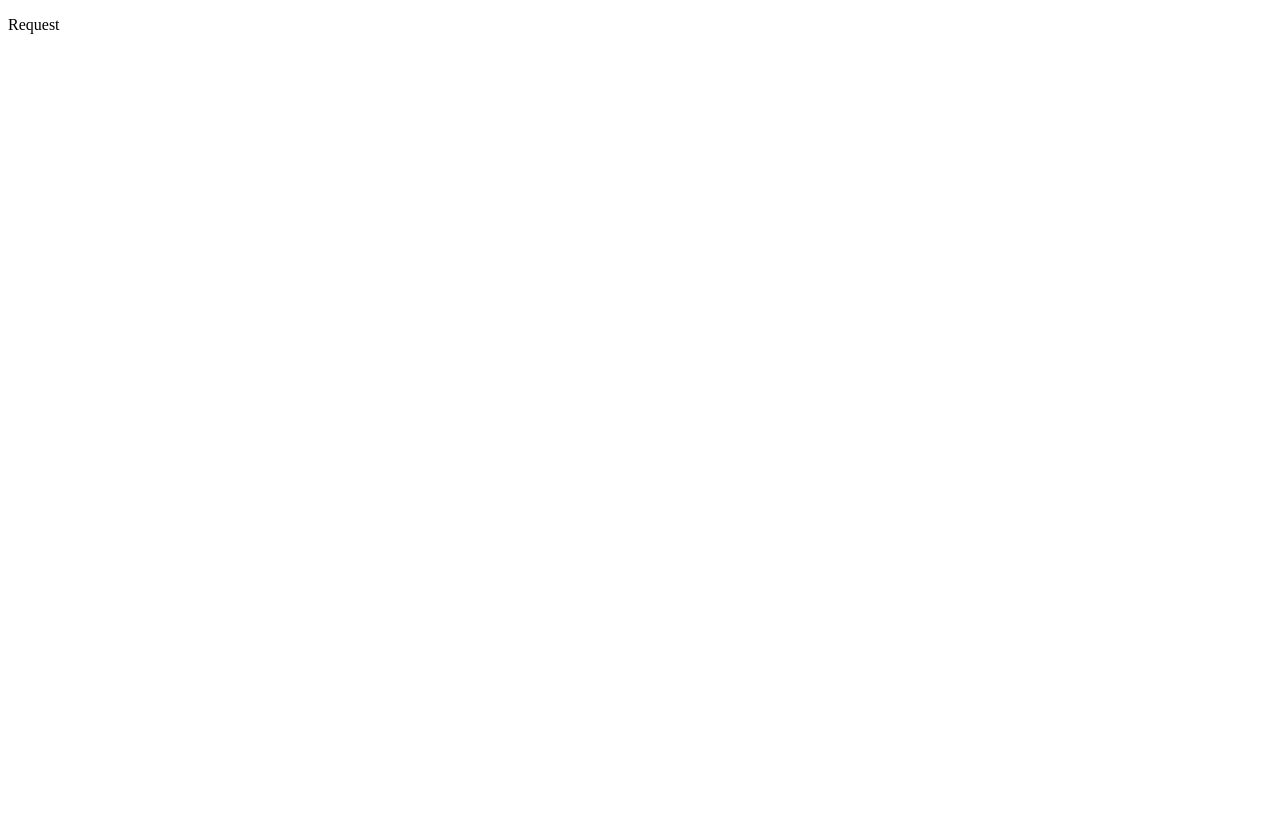
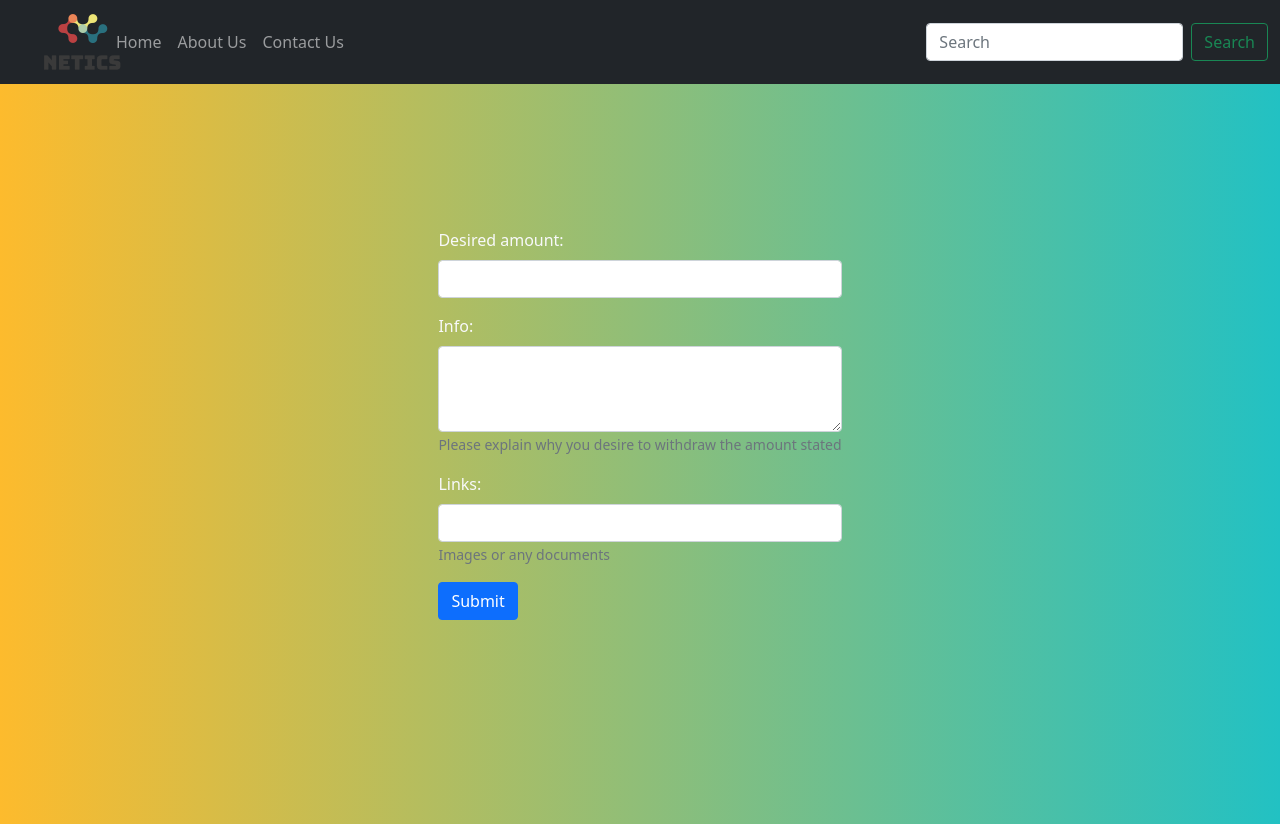
Before and after one commit to agb2k/Always-Blue, a website: page views/request.html in a window 1280 px wide. Before the commit the page ends 800 px from the top, so only its background shows below. Drawn offline with nearby package versions, Linux system fonts and the light colour scheme.

Commit message:
Request page

```diff
--- /dev/null
+++ b/views/request.css
@@ -0,0 +1,3 @@
+body {
+    background: linear-gradient(90deg, #FDBB2D 0%, #22C1C3 100%);
+}
--- a/views/request.html
+++ b/views/request.html
@@ -5,12 +5,82 @@
     <meta charset="UTF-8">
     <meta http-equiv="X-UA-Compatible" content="IE=edge">
     <meta name="viewport" content="width=device-width, initial-scale=1.0">
+
+
+    <link rel = "stylesheet" href="request.css">
+     <!-- Bootstrap CSS v5.0.2 -->
+    <link href="https://cdn.jsdelivr.net/npm/bootstrap@5.1.0/dist/css/bootstrap.min.css" rel="stylesheet" integrity="sha384-KyZXEAg3QhqLMpG8r+8fhAXLRk2vvoC2f3B09zVXn8CA5QIVfZOJ3BCsw2P0p/We" crossorigin="anonymous">
+
     <title>Document</title>
 </head>
-<p>Request</p>
 
-<body>
 
+<body >
+
+    <!-- Navbar -->
+    <nav class="navbar fixed-top navbar-expand-lg navbar-dark bg-dark">
+      <div class="container-fluid">
+        <a class="navbar-brand" href="#intro" style="position: relative; left: 30px"><img class="logo"
+            src="/views/resources/logo1.png" /></a>
+        <button class="navbar-toggler" type="button" data-bs-toggle="collapse" data-bs-target="#navbarSupportedContent"
+          aria-controls="navbarSupportedContent" aria-expanded="false" aria-label="Toggle navigation">
+          <span class="navbar-toggler-icon"></span>
+        </button>
+        <div class="collapse navbar-collapse" id="navbarSupportedContent">
+          <ul class="navbar-nav me-auto mb-2 mb-lg-0">
+            <li class="nav-item">
+              <a class="nav-link" aria-current="page" href="#intro">Home</a>
+            </li>
+            <li class="nav-item">
+              <a class="nav-link" href="#about-us">About Us</a>
+            </li>
+            <li class="nav-item">
+              <a class="nav-link" href="#contact-us">Contact Us</a>
+            </li>
+          </ul>
+          <form class="d-flex">
+            <input class="form-control me-2" type="search" placeholder="Search" aria-label="Search" />
+            <button class="btn btn-outline-success" type="submit">
+              Search
+            </button>
+          </form>
+        </div>
+      </div>
+    </nav>:
+
+<!-- Form -->
+<div class="container">
+
+    <div class="d-flex flex-column  min-vh-100 justify-content-center align-items-center">
+      <form>
+  <div class="mb-3">
+    <label for="amountrequested" class="form-label text-light">Desired amount:</label>
+    <input type="number" class="form-control" id="amountrequested">
+
+  </div>
+  <div class="mb-3">
+    <label for="reqInfo" class="form-label text-light"> Info: </label>
+    <textarea class="form-control" id="reqInfo" aria-describedby="infoHelp" rows="3"> </textarea>
+    <small id="infoHelp" class="form-text text-muted">Please explain why you desire to withdraw the amount stated</small>
+  </div>
+
+
+<div class=" mb-3">
+  <label for="basic-url" class="form-label text-light">Links:</label>
+  <input type="text" class="form-control" id="urllink" aria-describedby="urlHelp">
+    <small id="urlHelp" class="form-text text-muted">Images or any documents </small>
+
+</div>
+  <button type="submit" class="btn btn-primary">Submit</button>
+</form>
+
+  </div>
+</div>
+
+
+
+ <!-- Bootstrap JavaScript Libraries -->
+    <script src="https://cdn.jsdelivr.net/npm/bootstrap@5.1.0/dist/js/bootstrap.bundle.min.js" integrity="sha384-U1DAWAznBHeqEIlVSCgzq+c9gqGAJn5c/t99JyeKa9xxaYpSvHU5awsuZVVFIhvj" crossorigin="anonymous"></script>
 </body>
 
 </html>
```
Also changed, not shown: views/index.html (+2 -2 lines).
